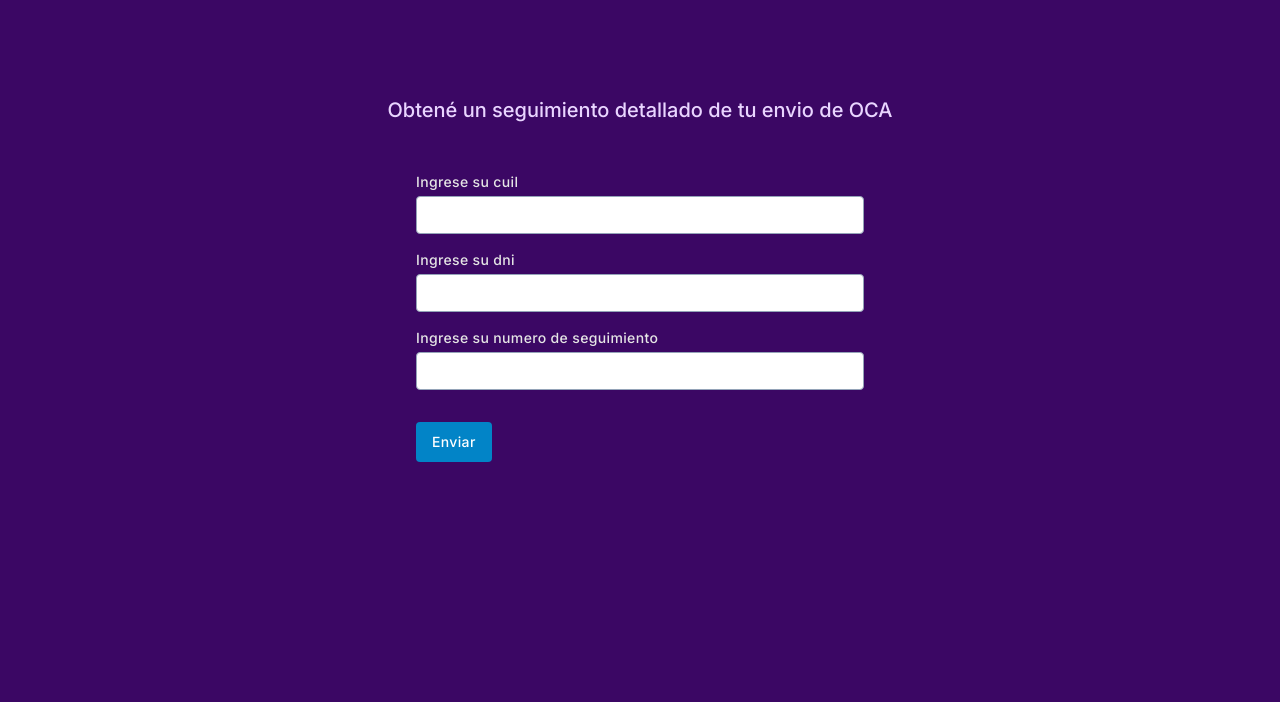
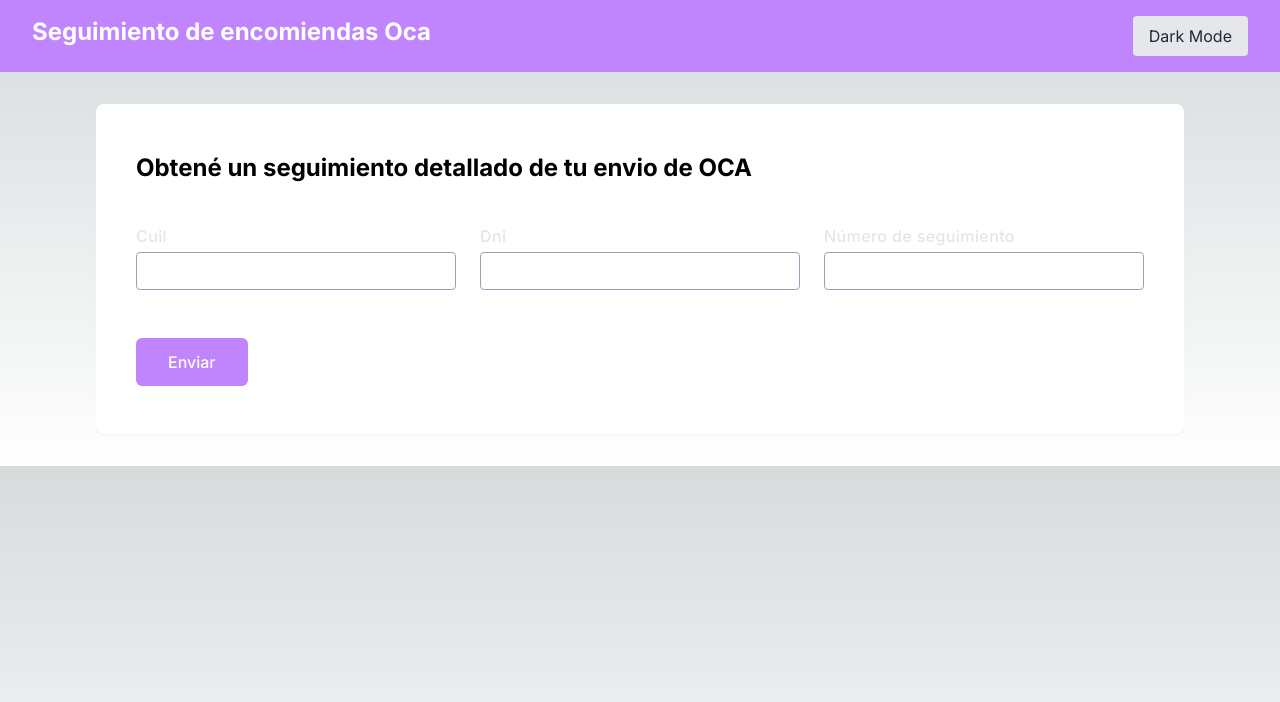
Before and after one commit to Raisitae/oca-advance-tracking, a Next.js app: page / in a window 1280 px wide. Shown: the top 702 px of the page. Built offline with nearby package versions, Linux system fonts and the light colour scheme.

Commit message:
ux ui upgrade. dark mode skeleton

```diff
--- a/src/app/components/button.tsx
+++ b/src/app/components/button.tsx
@@ -20,13 +20,7 @@
       type={type}
       onClick={() => onClick}
       disabled={disabled}
-      className={
-        classname +
-        " " +
-        `justify-center px-4 py-2.5 text-sm font-medium tracking-wide leading-5 text-white whitespace-nowrap bg-sky-600 rounded ${
-          disabled ? "bg-slate-300 " : ""
-        } hover:bg-blue-800 active:bg-blue-900 focus:bg-blue-800`
-      }>
+      className={classname}>
       {text}
     </button>
   );
--- a/src/app/page.tsx
+++ b/src/app/page.tsx
@@ -13,6 +13,14 @@
   let [trackingInfo, setTrackingInfo] = useState<any>(null);
   let [trackingArray, setTrackingArray] = useState<any[]>([]);
   let track = [];
+  const [isDarkMode, setIsDarkMode] = useState(false);
+
+  const toggleTheme = () => {
+    setIsDarkMode((prevMode) => !prevMode);
+    localStorage.theme = isDarkMode ? "light" : "dark";
+    document.documentElement.classList.toggle("dark", isDarkMode);
+  };
+
   const onChangeCuil = (value: string) => {
     setCuil(value);
   };
@@ -55,15 +63,31 @@
   };
 
   return (
-    <main className="flex min-h-screen flex-col items-center justify-between p-24 bg-purple-950">
-      <div className="z-10 w-full flex-col items-center justify-between text-sm lg:flex">
-        <h1 className="text-purple-200 text-xl font-medium mb-8">
+    <main>
+      <div className="bg-purple-400 text-white py-4 px-6 sm:px-8 flex justify-between">
+        <h1 className="text-2xl font-bold">Seguimiento de encomiendas Oca</h1>
+        <button
+          className={`px-4 py-2 rounded ${
+            isDarkMode ? "bg-gray-800 text-white" : "bg-gray-200 text-gray-800"
+          }`}
+          onClick={() => (localStorage.theme = "light")}>
+          {isDarkMode ? "Light Mode" : "Dark Mode"}
+        </button>
+      </div>
+      <div className="max-w-6xl mx-auto p-6 sm:p-8">
+        <div className="bg-white dark:bg-gray-950 rounded-lg shadow-sm">
+          <div className="px-6 py-8 sm:px-10 sm:py-12">
+            <h2 className="text-2xl font-bold mb-6">
+              {" "}
               Obtené un seguimiento detallado de tu envio de OCA
-        </h1>
-        <form onSubmit={handleSubmit} className="w-full max-w-md">
+            </h2>
+            <div className="grid gap-2">
+              <form
+                onSubmit={handleSubmit}
+                className="grid grid-cols-1 sm:grid-cols-3 gap-6">
                 <Input
-            label="Ingrese su cuil"
-            type="dni"
+                  label="Cuil"
+                  type="Cuil"
                   validate={(value: string) =>
                     value.length > 1 ? "" : "Debe ingresar su cuil"
                   }
@@ -71,7 +95,7 @@
                   classname="mt-4"
                 />
                 <Input
-            label="Ingrese su dni"
+                  label="Dni"
                   type="dni"
                   validate={(value: string) =>
                     value.length > 1 ? "" : "Debe ingresar su DNI"
@@ -80,26 +104,38 @@
                   classname="mt-4"
                 />
                 <Input
-            label="Ingrese su numero de seguimiento"
-            type="dni"
+                  label="Número de seguimiento"
+                  type="tracknumber"
                   validate={(value: string) =>
-              value.length > 1 ? "" : "Debe ingresar su numero de seguimiento"
+                    value.length > 1
+                      ? ""
+                      : "Debe ingresar su numero de seguimiento"
                   }
                   onValueChange={onChangeTracking}
                   classname="mt-4"
                 />
+                <div className="mt-6">
                   <Button
                     text="Enviar"
                     type="submit"
                     onClick={onHandleClick}
-            classname="mt-8"
+                    classname="bg-purple-400 hover:bg-purple-500 text-white px-8 py-3 rounded-md font-medium transition-colors duration-300 focus:outline-none focus:ring-2 focus:ring-purple-400 focus:ring-opacity-50"
                   />
+                </div>
               </form>
+            </div>
+          </div>
+        </div>
+
         {trackingArray.length !== 0 && (
-          <div className="overflow-x-auto mt-12">
-            <table className="w-full table-auto border-collapse border border-white">
+          <div className="border-t dark:border-gray-800">
+            <div className="px-6 py-8 sm:px-10 sm:py-12">
+              <h2 className="text-2xl font-bold mb-4 text-purple-400">
+                Oca Package Tracking Service
+              </h2>
+              <table className=" border-none ">
                 <thead>
-                <tr className="bg-purple-800 text-white">
+                  <tr className="bg-purple-400 text-white">
                     <th className="px-4 py-2">Id</th>
                     <th className="px-4 py-2">NumeroEnvio</th>
                     <th className="px-4 py-2">Descripcion Motivo</th>
@@ -110,21 +146,25 @@
                 </thead>
                 <tbody>
                   {trackingArray.map((item: any, index: number) => (
-                  <tr key={index} className="bg-purple-900 text-white">
-                    <td className="border border-white px-4 py-2">{item.Id}</td>
-                    <td className="border border-white px-4 py-2">
+                    <tr
+                      key={index}
+                      className=" text-white  border-none  border-y">
+                      <td className="border border-white px-4 py-2  border-x-0  border-y">
+                        {item.Id}
+                      </td>
+                      <td className="border border-white px-4 py-2  border-x-0  border-y ">
                         {item.NumeroEnvio}
                       </td>
-                    <td className="border border-white px-4 py-2">
+                      <td className="border border-white px-4 py-2  border-x-0   border-y">
                         {item.Descripcion_Motivo}
                       </td>
-                    <td className="border border-white px-4 py-2">
+                      <td className="border border-white px-4 py-2  border-x-0   border-y">
                         {item.Desdcripcion_Estado}
                       </td>
-                    <td className="border border-white px-4 py-2">
+                      <td className="border border-white px-4 py-2  border-x-0   border-y">
                         {item.SUC}
                       </td>
-                    <td className="border border-white px-4 py-2">
+                      <td className="border border-white px-4 py-2  border-x-0   border-y">
                         {item.fecha}
                       </td>
                     </tr>
@@ -132,6 +172,7 @@
                 </tbody>
               </table>
             </div>
+          </div>
         )}
       </div>
     </main>
```
Lines whose indentation alone changed are shown as unchanged.
